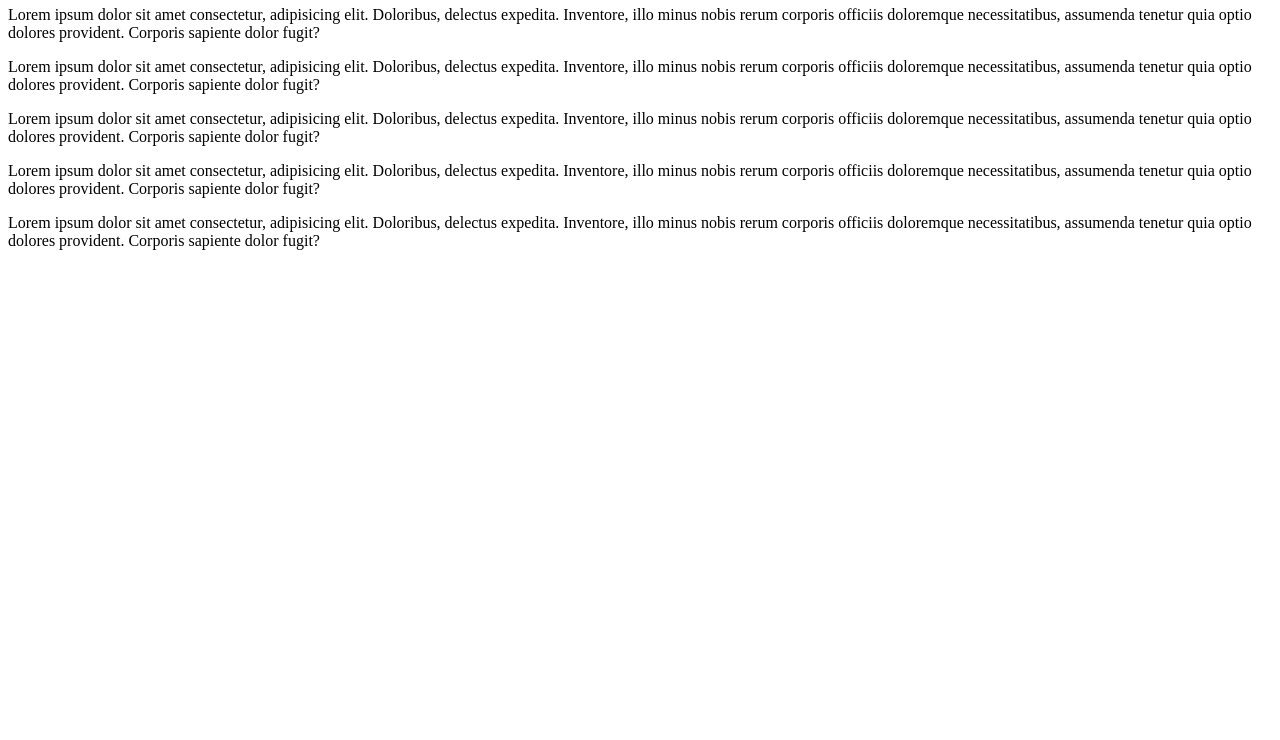
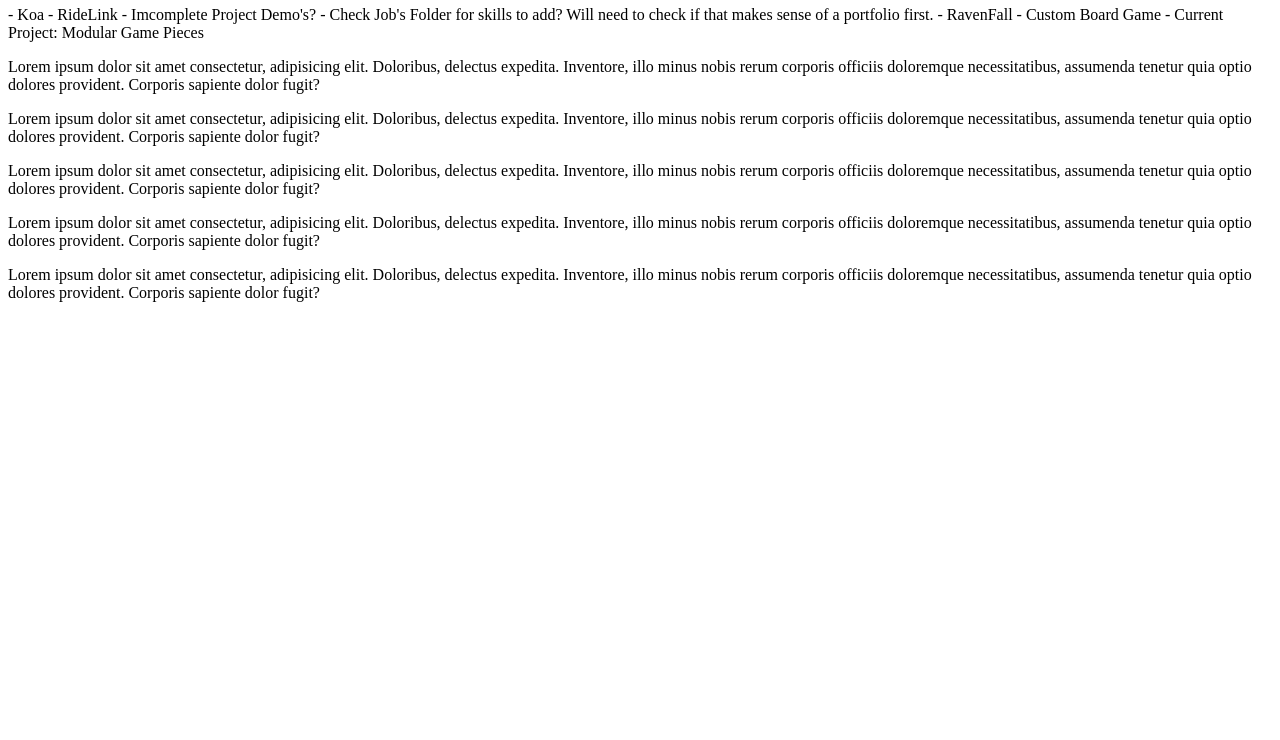
Before and after one commit to Golden7ty8/Golden7ty8.github.io, a plain HTML site: page Archives/Basic/index.html in a window 1280 px wide. Shown: the part 60-800 px from the top of the page. Drawn offline with Linux system fonts and the light colour scheme.

Commit message:
Re-Organising to try out different code setup.

```diff
--- a/index.html
+++ b/Archives/Basic/index.html
@@ -7,6 +7,13 @@
 </head>
 <body>
     <h1>Alastair</h1>
+    <p> - Koa
+         - RideLink
+         - Imcomplete Project Demo's?
+         - Check Job's Folder for skills to add? Will need to check if that makes sense of a portfolio first.
+         - RavenFall
+         - Custom Board Game
+         - Current Project: Modular Game Pieces</p>
     <p>Lorem ipsum dolor sit amet consectetur, adipisicing elit. Doloribus, delectus expedita. Inventore, illo minus nobis rerum corporis officiis doloremque necessitatibus, assumenda tenetur quia optio dolores provident. Corporis sapiente dolor fugit?</p>
     <p>Lorem ipsum dolor sit amet consectetur, adipisicing elit. Doloribus, delectus expedita. Inventore, illo minus nobis rerum corporis officiis doloremque necessitatibus, assumenda tenetur quia optio dolores provident. Corporis sapiente dolor fugit?</p>
     <p>Lorem ipsum dolor sit amet consectetur, adipisicing elit. Doloribus, delectus expedita. Inventore, illo minus nobis rerum corporis officiis doloremque necessitatibus, assumenda tenetur quia optio dolores provident. Corporis sapiente dolor fugit?</p>
```
Also changed, not shown: Archives/Basic/README.md (renamed from README.md).
